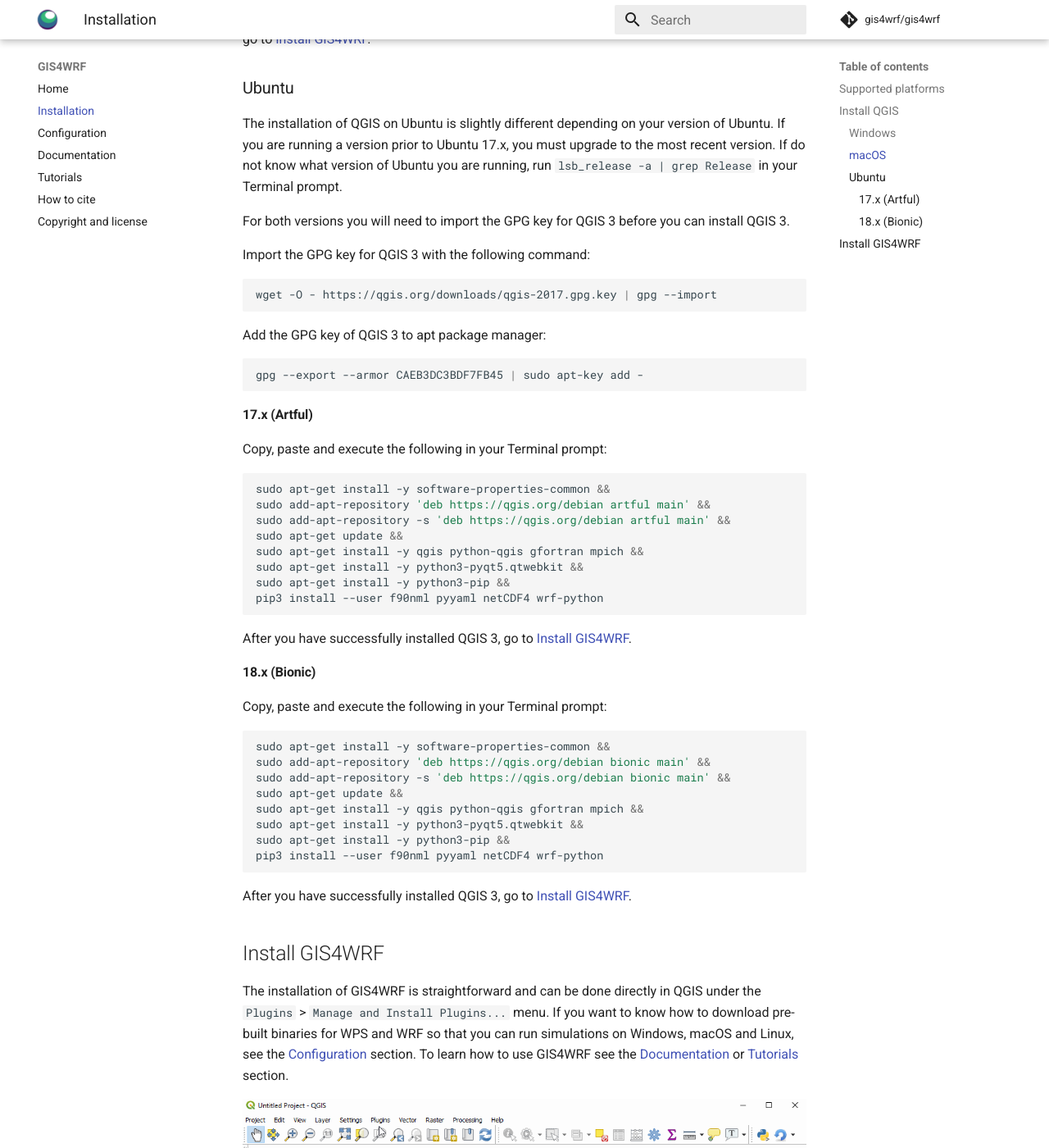
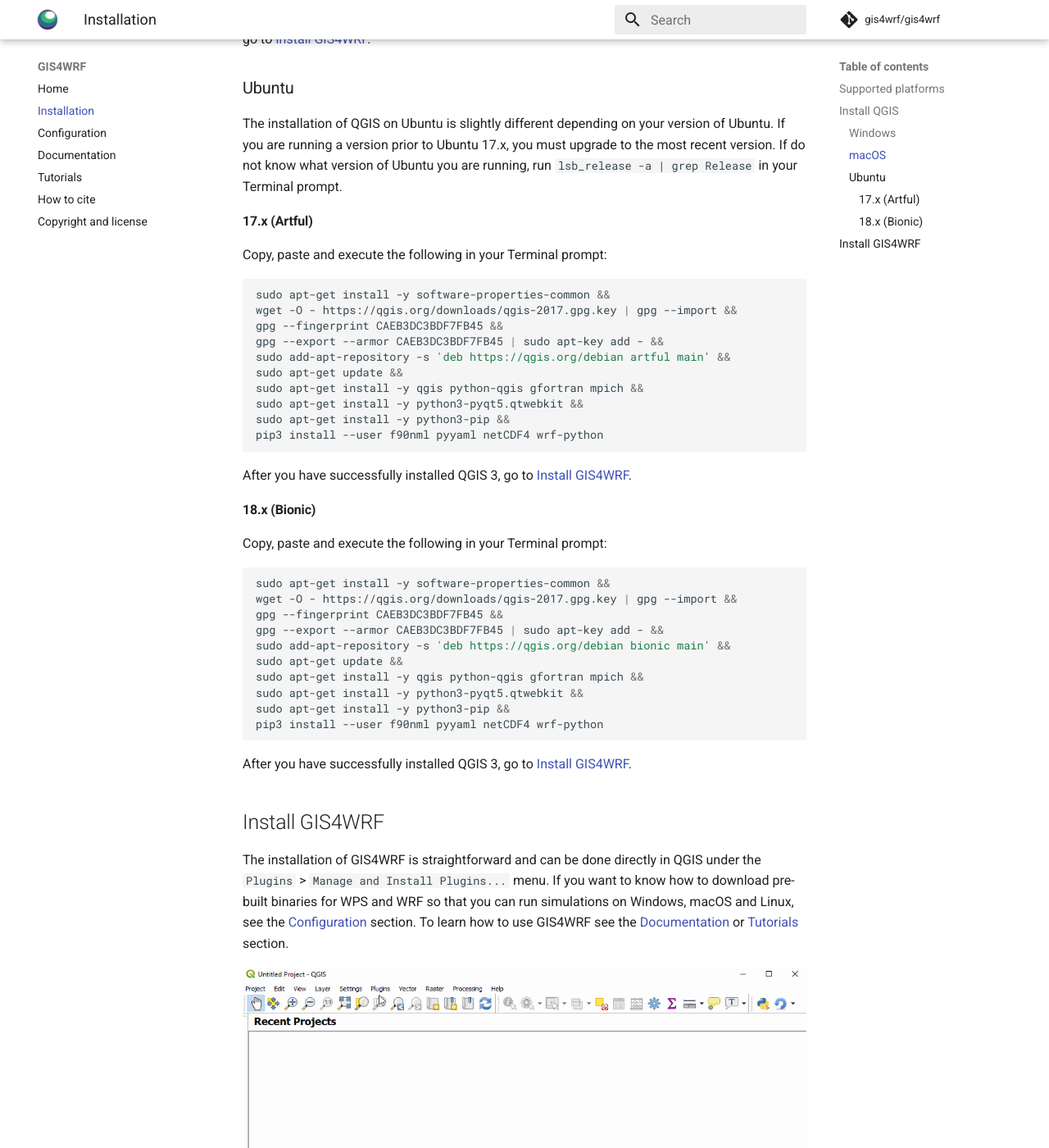
Before and after one commit to GIS4WRF/gis4wrf.github.io, an MkDocs documentation site: the page built from docs/installation/index.md, in a window 1280 px wide and 1400 px high, scrolled down 974 px. Shown: the whole window at 82% size. Built offline with MkDocs 1.6.1 and Material for MkDocs 9.7.7, drawn with Linux system fonts in a browser that asks for light colours; comment, search, counter and statistics services are not loaded.

Commit message:
update installation on ubuntu -- merge into single command

````diff
--- a/docs/installation/index.md
+++ b/docs/installation/index.md
@@ -23,27 +23,15 @@
 ### Ubuntu
 The installation of QGIS on Ubuntu is slightly different depending on your version of Ubuntu. If you are running a version prior to Ubuntu 17.x, you must upgrade to the most recent version. If do not know what version of Ubuntu you are running, run `lsb_release -a | grep Release` in your Terminal prompt.
 
-For both versions you will need to import the GPG key for QGIS 3 before you can install QGIS 3.
-
-Import the GPG key for QGIS 3 with the following command:
-
-```bash
-wget -O - https://qgis.org/downloads/qgis-2017.gpg.key | gpg --import
-```
-
-Add the GPG key of QGIS 3 to apt package manager:
-
-``` bash
-gpg --export --armor CAEB3DC3BDF7FB45 | sudo apt-key add -
-```
-
 #### 17.x (Artful)
 
 Copy, paste and execute the following in your Terminal prompt:
 
 ```bash
 sudo apt-get install -y software-properties-common &&
-sudo add-apt-repository 'deb https://qgis.org/debian artful main' &&
+wget -O - https://qgis.org/downloads/qgis-2017.gpg.key | gpg --import &&
+gpg --fingerprint CAEB3DC3BDF7FB45 &&
+gpg --export --armor CAEB3DC3BDF7FB45 | sudo apt-key add - &&
 sudo add-apt-repository -s 'deb https://qgis.org/debian artful main' &&
 sudo apt-get update &&
 sudo apt-get install -y qgis python-qgis gfortran mpich &&
@@ -60,7 +48,9 @@
 
 ```bash
 sudo apt-get install -y software-properties-common &&
-sudo add-apt-repository 'deb https://qgis.org/debian bionic main' &&
+wget -O - https://qgis.org/downloads/qgis-2017.gpg.key | gpg --import &&
+gpg --fingerprint CAEB3DC3BDF7FB45 &&
+gpg --export --armor CAEB3DC3BDF7FB45 | sudo apt-key add - &&
 sudo add-apt-repository -s 'deb https://qgis.org/debian bionic main' &&
 sudo apt-get update &&
 sudo apt-get install -y qgis python-qgis gfortran mpich &&
````
